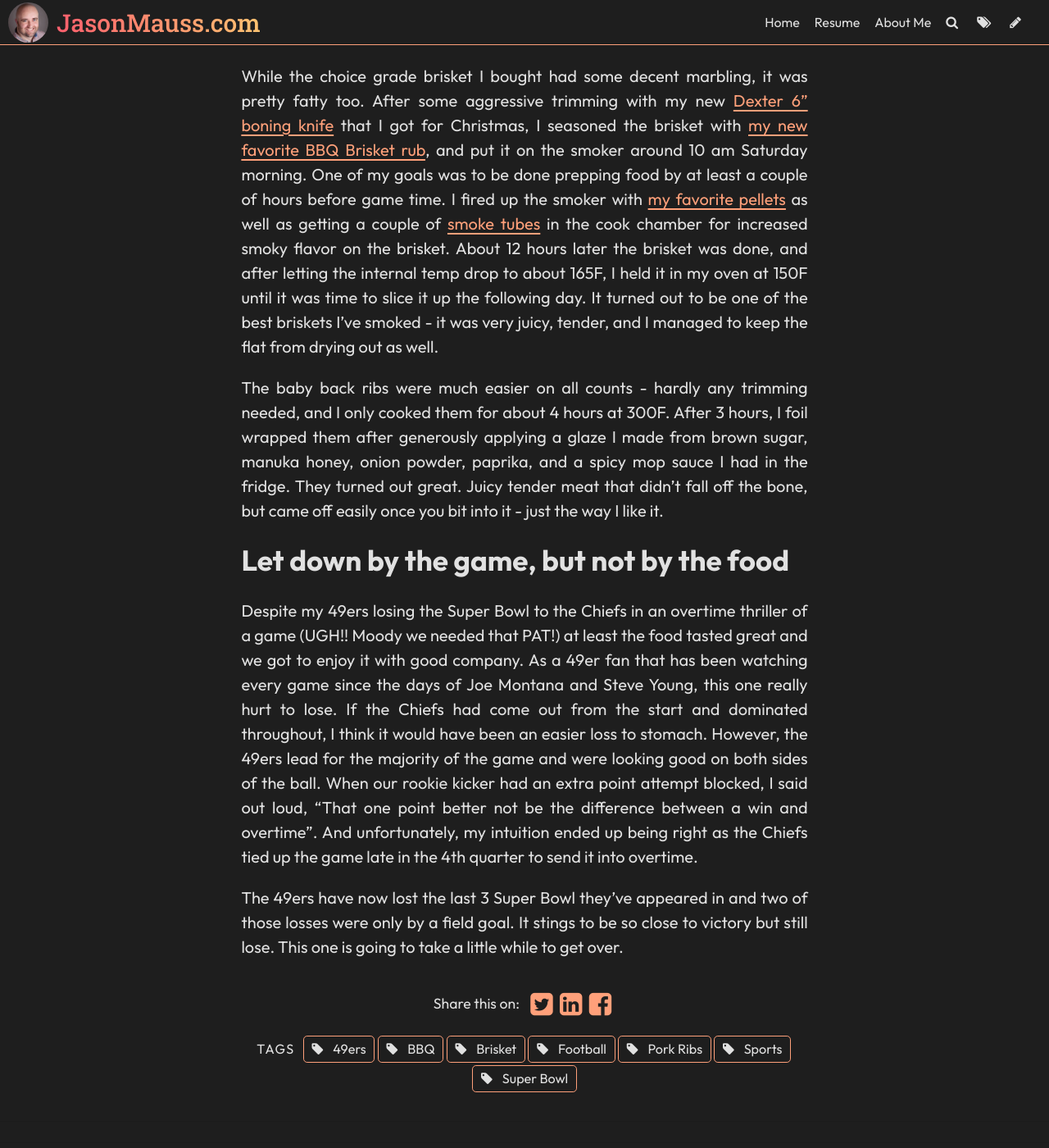
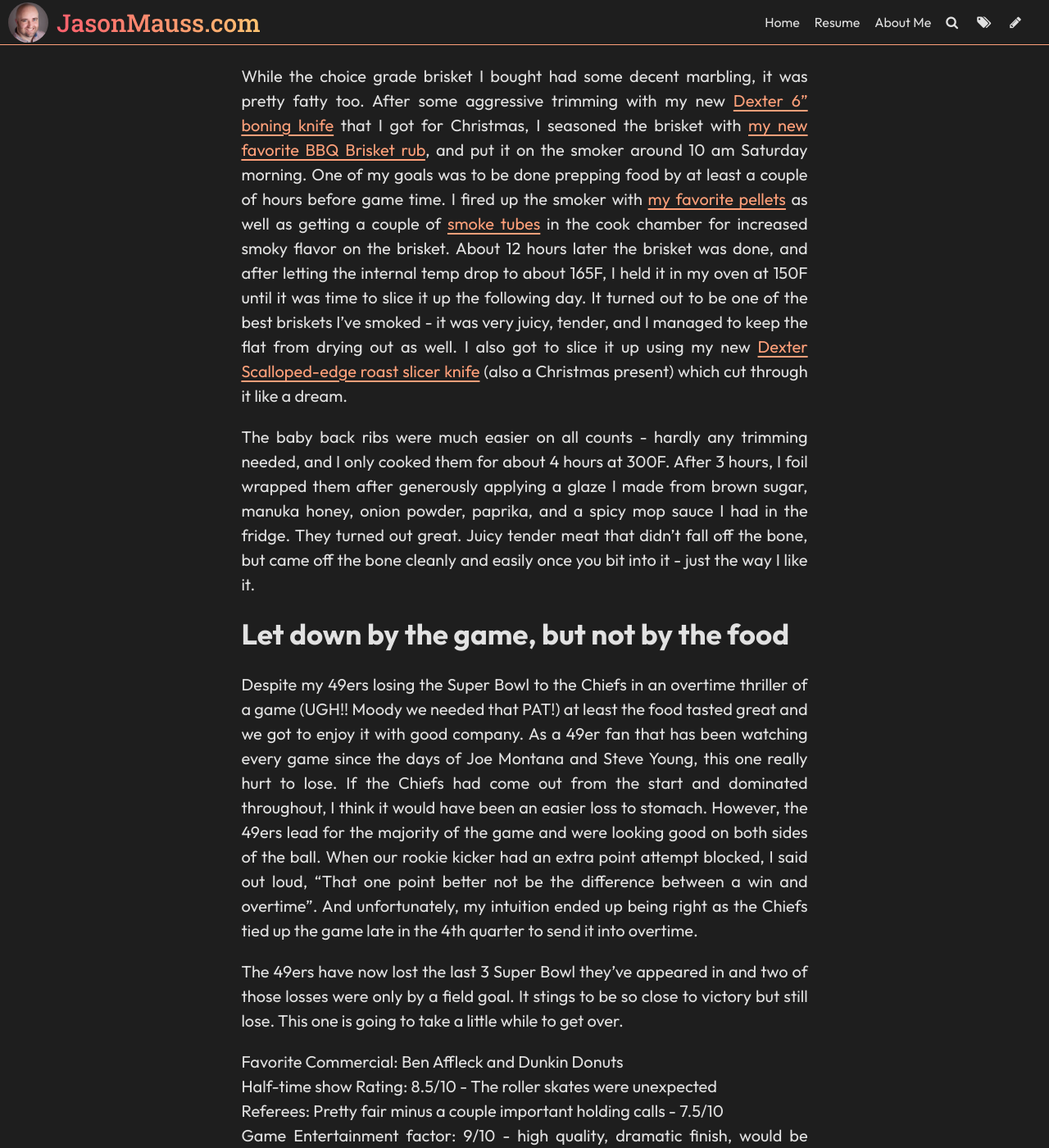
Before and after one commit to jasonmauss/jasonmaussblog, a Jekyll site: the page built from _posts/2024-02-15-when-the-bbq-was-better-than-the-game.md, in a window 1280 px wide and 1400 px high, scrolled down 610 px. Shown: the whole window at 82% size. Built offline with Jekyll 4.4.1, drawn with Linux system fonts in a browser that asks for light colours; some web fonts are replaced; comment, search, counter and statistics services are not loaded; some of the changed text lies outside the part shown.

Commit message:
Update Post “2024-02-15-when-the-bbq-was-better-than-the-game”

```diff
--- a/_posts/2024-02-15-when-the-bbq-was-better-than-the-game.md
+++ b/_posts/2024-02-15-when-the-bbq-was-better-than-the-game.md
@@ -17,12 +17,18 @@ tags:
 ---
 As soon as the clock expired on the NFC Championship game between the Detroit Lions and my San Francisco 49ers, I was already thinking about what kind of BBQ I was going to make for the big game in two weeks time. On my third subsequent trip to Costco, I finally found a brisket that had a decently thick flat and didn't weigh north of 20 pounds. During another grocery shopping trip I found some baby back ribs that looked good and were on sale at quite a good price so I pulled the trigger on those as well. Brisket and ribs - and a macaroni and cheese my wife was making - were plenty for me since I'm trying to eat better these days and this was a "cheat day" for me so I didn't want to overdo it on calories, or sodium!
 
-While the choice grade brisket I bought had some decent marbling, it was pretty fatty too. After some aggressive trimming with my new [Dexter 6" boning knife](https://amzn.to/3wfh2Dg) that I got for Christmas, I seasoned the brisket with [my new favorite BBQ Brisket rub](https://amzn.to/3wpCdSR), and put it on the smoker around 10 am Saturday morning. One of my goals was to be done prepping food by at least a couple of hours before game time. I fired up the smoker with [my favorite pellets](https://amzn.to/3SYmaUZ) as well as getting a couple of [smoke tubes](https://amzn.to/3SZRwus) in the cook chamber for increased smoky flavor on the brisket. About 12 hours later the brisket was done, and after letting the internal temp drop to about 165F, I held it in my oven at 150F until it was time to slice it up the following day. It turned out to be one of the best briskets I've smoked - it was very juicy, tender, and I managed to keep the flat from drying out as well.
+While the choice grade brisket I bought had some decent marbling, it was pretty fatty too. After some aggressive trimming with my new [Dexter 6" boning knife](https://amzn.to/3wfh2Dg) that I got for Christmas, I seasoned the brisket with [my new favorite BBQ Brisket rub](https://amzn.to/3wpCdSR), and put it on the smoker around 10 am Saturday morning. One of my goals was to be done prepping food by at least a couple of hours before game time. I fired up the smoker with [my favorite pellets](https://amzn.to/3SYmaUZ) as well as getting a couple of [smoke tubes](https://amzn.to/3SZRwus) in the cook chamber for increased smoky flavor on the brisket. About 12 hours later the brisket was done, and after letting the internal temp drop to about 165F, I held it in my oven at 150F until it was time to slice it up the following day. It turned out to be one of the best briskets I've smoked - it was very juicy, tender, and I managed to keep the flat from drying out as well. I also got to slice it up using my new [Dexter Scalloped-edge roast slicer knife](https://amzn.to/3OM4fyl) (also a Christmas present) which cut through it like a dream.
 
-The baby back ribs were much easier on all counts - hardly any trimming needed, and I only cooked them for about 4 hours at 300F. After 3 hours, I foil wrapped them after generously applying a glaze I made from brown sugar, manuka honey, onion powder, paprika, and a spicy mop sauce I had in the fridge. They turned out great. Juicy tender meat that didn't fall off the bone, but came off easily once you bit into it - just the way I like it.
+The baby back ribs were much easier on all counts - hardly any trimming needed, and I only cooked them for about 4 hours at 300F. After 3 hours, I foil wrapped them after generously applying a glaze I made from brown sugar, manuka honey, onion powder, paprika, and a spicy mop sauce I had in the fridge. They turned out great. Juicy tender meat that didn't fall off the bone, but came off the bone cleanly and easily once you bit into it - just the way I like it.
 
 ## Let down by the game, but not by the food
 
 Despite my 49ers losing the Super Bowl to the Chiefs in an overtime thriller of a game (UGH!! Moody we needed that PAT!) at least the food tasted great and we got to enjoy it with good company. As a 49er fan that has been watching every game since the days of Joe Montana and Steve Young, this one really hurt to lose. If the Chiefs had come out from the start and dominated throughout, I think it would have been an easier loss to stomach. However, the 49ers lead for the majority of the game and were looking good on both sides of the ball. When our rookie kicker had an extra point attempt blocked, I said out loud, "That one point better not be the difference between a win and overtime". And unfortunately, my intuition ended up being right as the Chiefs tied up the game late in the 4th quarter to send it into overtime.
 
 The 49ers have now lost the last 3 Super Bowl they've appeared in and two of those losses were only by a field goal. It stings to be so close to victory but still lose. This one is going to take a little while to get over.
+
+Favorite Commercial: Ben Affleck and Dunkin Donuts\
+Half-time show Rating: 8.5/10 - The roller skates were unexpected\
+Referees: Pretty fair minus a couple important holding calls - 7.5/10\
+Game Entertainment factor: 9/10 - high quality, dramatic finish, would be 10/10 for me if the 49ers won\
+The food: 10/10 - would eat again, A+ highly recommended
```
